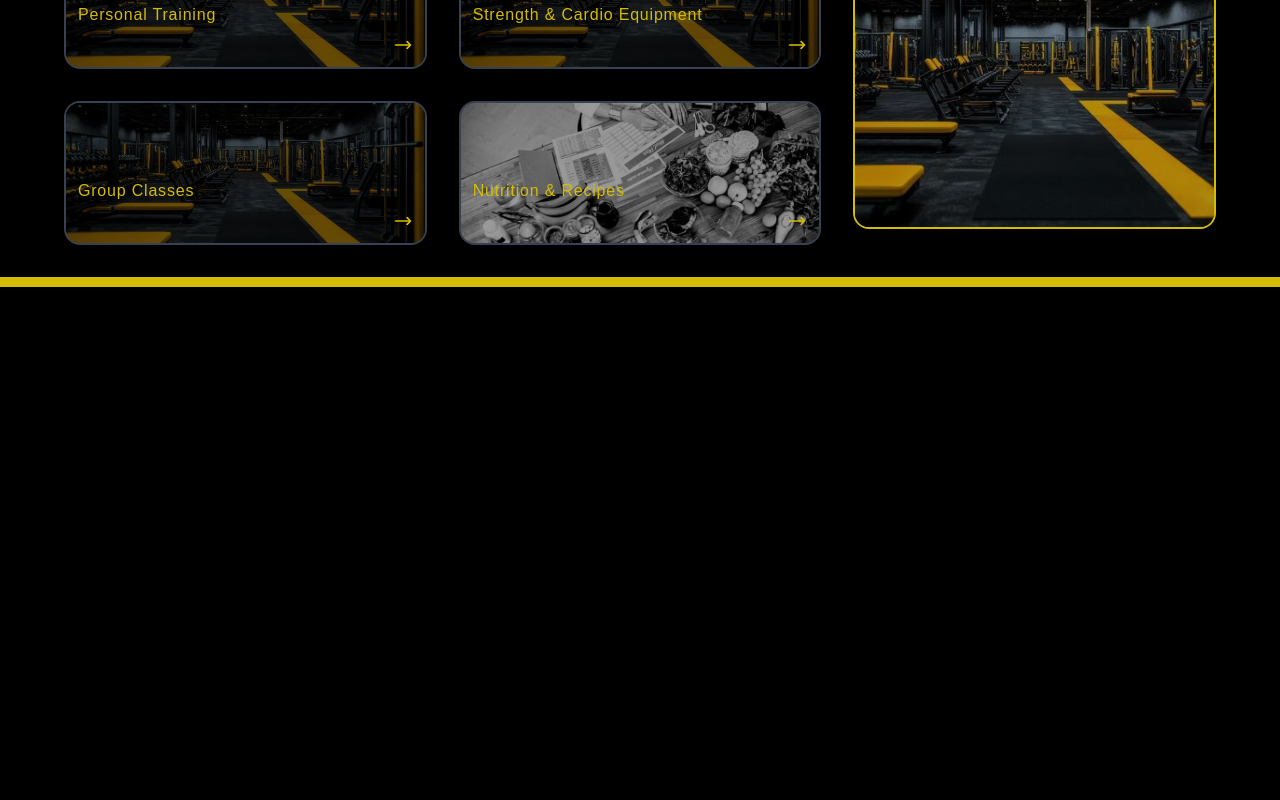
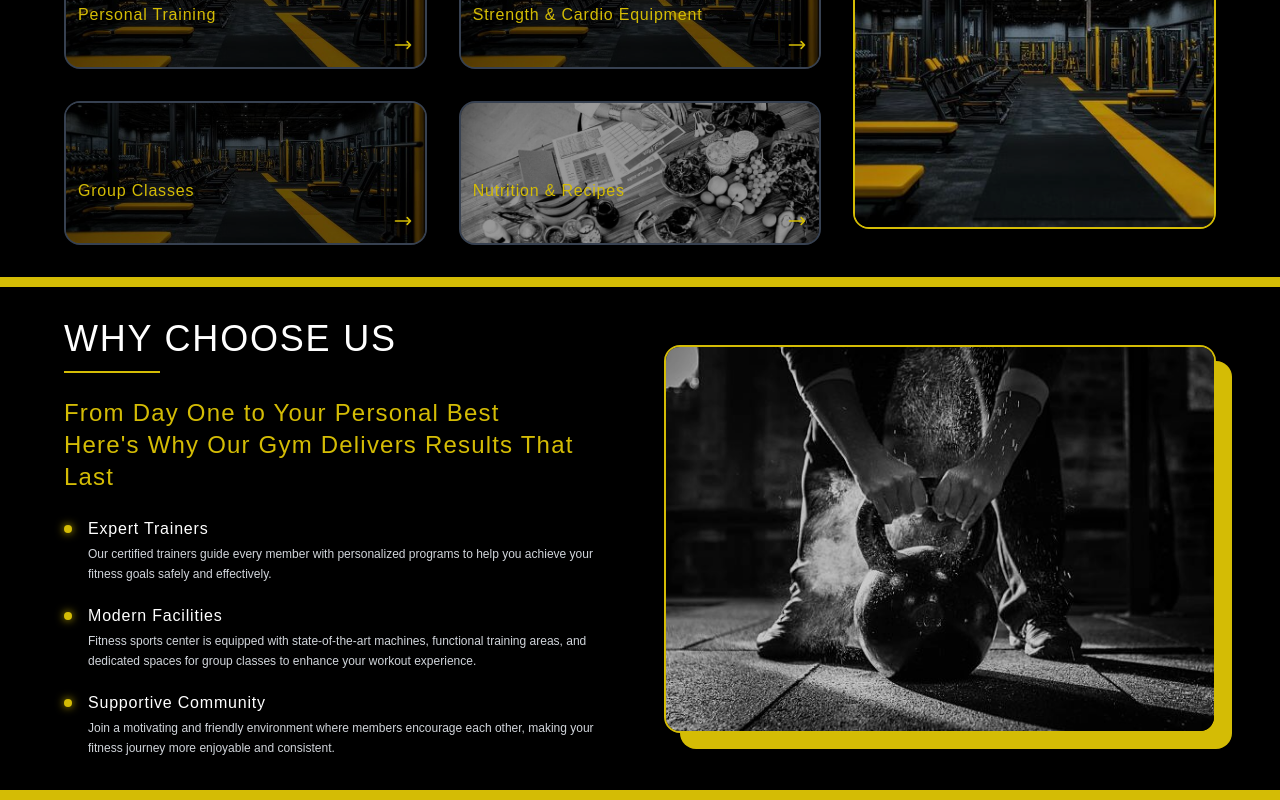
Before and after one commit to ArkhanShimar/Fitness-Sports-Center, a React (Create React App) app: page / in a window 1280 px wide. Shown: the part 1679-2479 px from the top of the page. Before the commit the page ends 1966 px from the top, so only its background shows below. Built offline with nearby package versions, Linux system fonts and the light colour scheme.

Commit message:
why choose us part and some style fixes

```diff
--- a/src/App.js
+++ b/src/App.js
@@ -3,6 +3,7 @@ import Navbar from './components/Navbar';
 import Hero from './components/Hero';
 import AboutUs from './components/AboutUs';
 import Services from './components/Services';
+import WhyChooseUs from './components/WhyChooseUs';
 
 function App() {
   return (
@@ -30,6 +31,12 @@ function App() {
 
       {/* Yellow Divider */}
       <div className="w-full h-2.5 bg-primary"></div>
+
+      {/* Why Choose Us Section */}
+      <WhyChooseUs />
+
+      {/* Yellow Divider */}
+      <div className="w-full h-2.5 bg-primary"></div>
     </div>
   );
 }
--- a/src/components/Hero.js
+++ b/src/components/Hero.js
@@ -36,7 +36,7 @@ const Hero = () => {
             <div className="flex flex-col space-y-3 md:space-y-4">
               {/* Powered by FitLife Fitness - with blurred dot */}
               <div className="flex items-center space-x-3">
-                <div className="w-2 h-2 md:w-3 md:h-3 bg-primary rounded-full blur-sm"></div>
+                <div className="w-2 h-2 md:w-3 md:h-3 bg-primary rounded-full blur-[2px]"></div>
                 <span className="font-unbounded text-xs md:text-sm text-gray-300">
                   Powered by FitLife Fitness
                 </span>
--- /dev/null
+++ b/src/components/WhyChooseUs.js
@@ -0,0 +1,93 @@
+import whyChooseImage from '../assets/images/why choose.jpg';
+
+const WhyChooseUs = () => {
+  return (
+    <section id="whychooseus" className="bg-black text-white py-6 lg:py-8">
+      <div className="max-w-7xl mx-auto px-6 lg:px-16">
+
+        <div className="grid lg:grid-cols-2 gap-8 lg:gap-12 items-center">
+
+          {/* Left Content */}
+          <div>
+            {/* Section Title */}
+            <div className="mb-6">
+              <h2 className="font-krona text-2xl lg:text-3xl xl:text-4xl leading-tight tracking-wider mb-3">
+                WHY CHOOSE US
+              </h2>
+              <div className="w-24 h-0.5 bg-primary"></div>
+            </div>
+
+            {/* Main Heading */}
+            <h3 className="font-krona text-lg lg:text-xl xl:text-2xl leading-tight tracking-wider text-primary mb-6 max-w-lg">
+              From Day One to Your Personal Best Here's Why Our Gym Delivers Results That Last
+            </h3>
+
+            {/* Features List */}
+            <div className="space-y-5">
+
+              {/* Expert Trainers */}
+              <div className="flex items-start space-x-4">
+                <div className="w-2 h-2 bg-primary rounded-full mt-2 flex-shrink-0 shadow-[0_0_8px_#D4BC05]"></div>
+                <div>
+                  <h4 className="font-unbounded text-sm lg:text-base text-white mb-1 tracking-wider">
+                    Expert Trainers
+                  </h4>
+                  <p className="font-unbounded text-xs text-gray-300 leading-relaxed">
+                    Our certified trainers guide every member with personalized programs to help you achieve your
+                    fitness goals safely and effectively.
+                  </p>
+                </div>
+              </div>
+
+              {/* Modern Facilities */}
+              <div className="flex items-start space-x-4">
+                <div className="w-2 h-2 bg-primary rounded-full mt-2 flex-shrink-0 shadow-[0_0_8px_#D4BC05]"></div>
+                <div>
+                  <h4 className="font-unbounded text-sm lg:text-base text-white mb-1 tracking-wider">
+                    Modern Facilities
+                  </h4>
+                  <p className="font-unbounded text-xs text-gray-300 leading-relaxed">
+                    Fitness sports center is equipped with state-of-the-art machines, functional training areas, and dedicated
+                    spaces for group classes to enhance your workout experience.
+                  </p>
+                </div>
+              </div>
+
+              {/* Supportive Community */}
+              <div className="flex items-start space-x-4">
+                <div className="w-2 h-2 bg-primary rounded-full mt-2 flex-shrink-0 shadow-[0_0_8px_#D4BC05]"></div>
+                <div>
+                  <h4 className="font-unbounded text-sm lg:text-base text-white mb-1 tracking-wider">
+                    Supportive Community
+                  </h4>
+                  <p className="font-unbounded text-xs text-gray-300 leading-relaxed">
+                    Join a motivating and friendly environment where members encourage each other, making your fitness
+                    journey more enjoyable and consistent.
+                  </p>
+                </div>
+              </div>
+            </div>
+          </div>
+
+          {/* Right Content - Image with Yellow Shadow */}
+          <div className="relative">
+            {/* Yellow Shadow Container */}
+            <div className="absolute top-4 left-4 w-full h-full bg-primary rounded-2xl"></div>
+
+            {/* Main Image Container */}
+            <div className="relative rounded-2xl overflow-hidden border-2 border-primary bg-black">
+              <img
+                src={whyChooseImage}
+                alt="Why Choose Us - Fitness Training"
+                className="w-full h-64 lg:h-80 xl:h-96 object-cover"
+              />
+              <div className="absolute inset-0 bg-black bg-opacity-20"></div>
+            </div>
+          </div>
+        </div>
+      </div>
+    </section>
+  );
+};
+
+export default WhyChooseUs;
```
